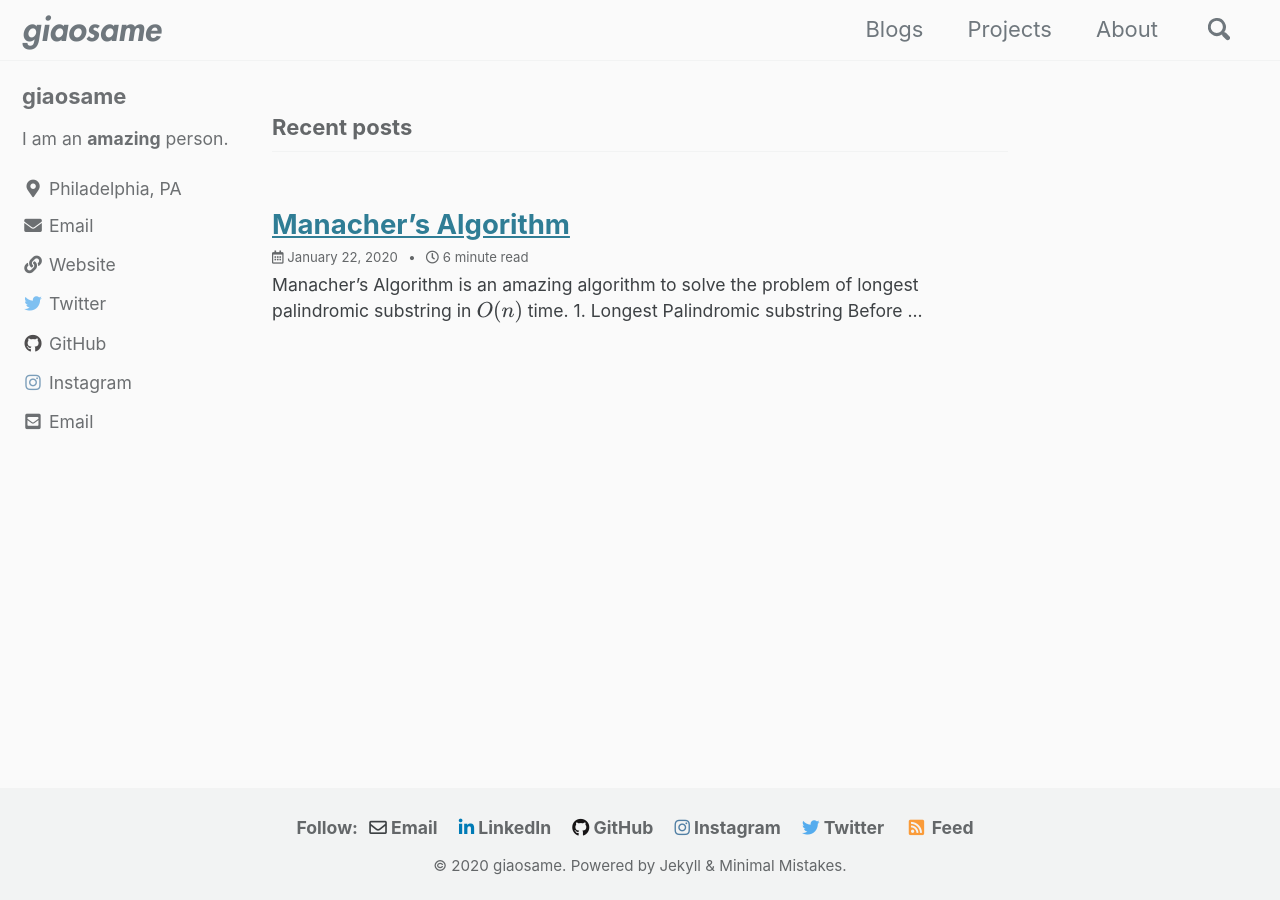
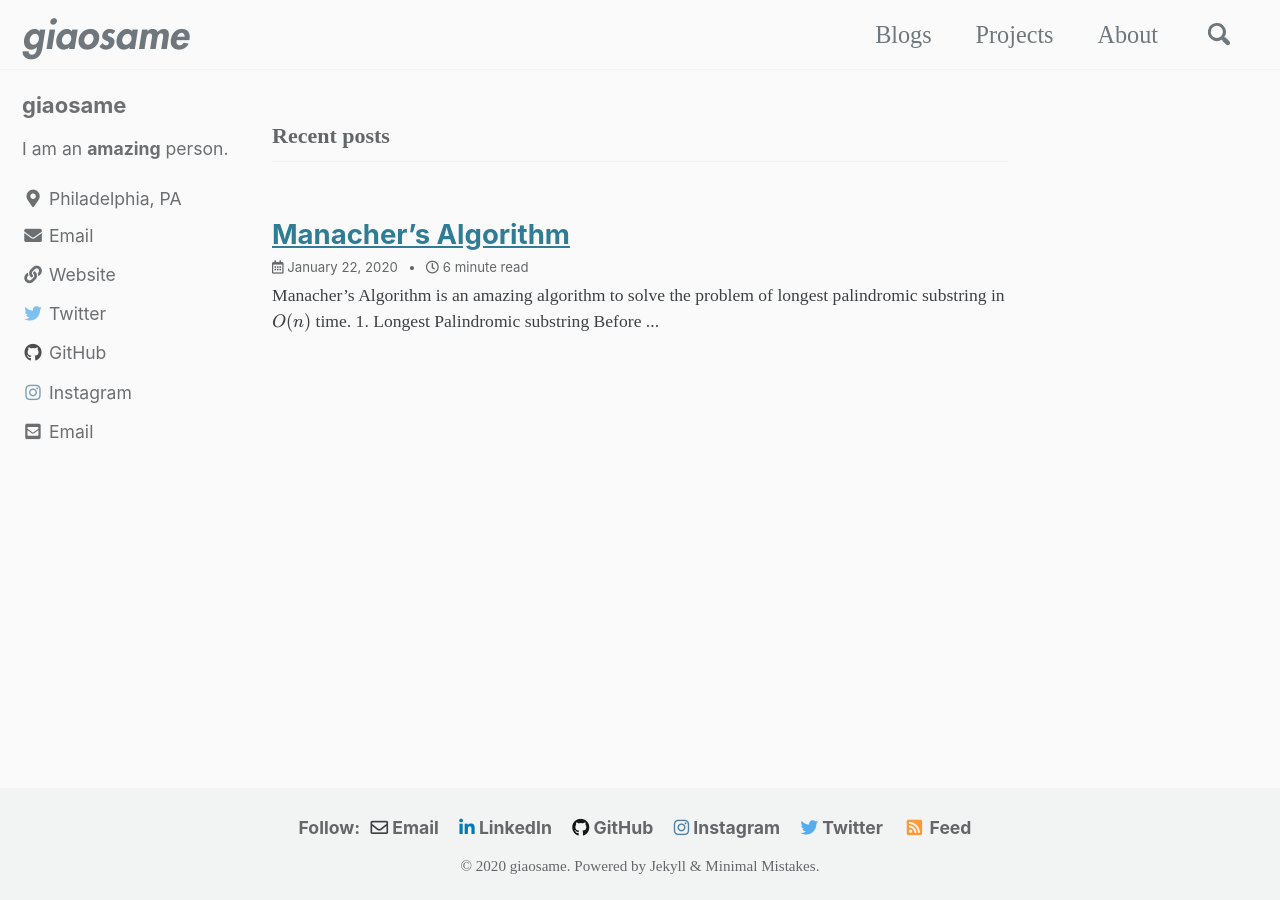
Before and after one commit to giaosame/giaosame.github.io, a Jekyll site: the page built from index.html, in a window 1280 px wide. Built offline with Jekyll 4.4.1, drawn with Linux system fonts in a browser that asks for light colours; cached includes are drawn as plain includes; formulas are drawn with MathJax 3; the list of posts is cut into pages by our own code.

Commit message:
add futura font

```diff
--- a/_sass/minimal-mistakes/_masthead.scss
+++ b/_sass/minimal-mistakes/_masthead.scss
@@ -1,6 +1,10 @@
 /* ==========================================================================
 MASTHEAD
 ========================================================================== */
+@font-face {
+  font-family: FuturaHeavyOblique;
+  src: url("../../assets/fonts/FuturaHeavyOblique.ttf");
+};
 
 .masthead {
   position: relative;
@@ -50,13 +54,8 @@
   -ms-flex-item-align: center;
   align-self: center;
   font-weight: bold;
-  font-size: 1.5em;
+  font-size: 1.8em;
   font-family: FuturaHeavyOblique;
-
-  @font-face {
-    font-family: FuturaHeavyOblique;
-    src: url("../../assets/fonts/FuturaHeavyOblique.ttf");
-  }
 }
 
 .site-subtitle {
@@ -91,6 +90,8 @@
   display: block;
   list-style-type: none;
   white-space: nowrap;
+  font-family: FuturaLight;
+  font-size: 1.1em;
 
   &--lg {
     padding-right: 2em;
--- a/_sass/minimal-mistakes/_variables.scss
+++ b/_sass/minimal-mistakes/_variables.scss
@@ -5,6 +5,12 @@
 /*
    Typography
    ========================================================================== */
+
+
+@font-face {
+     font-family: FuturaLight;
+     src: url("../../assets/fonts/FuturaLight.ttf");
+ };
 
 $doc-font-size: 16 !default;
 
@@ -14,6 +20,7 @@
 
 /* system typefaces */
 $serif: Georgia, Times, serif !default;
+$my-serif: Georgia, Times, serif, FuturaLight !default;
 $sans-serif: -apple-system, BlinkMacSystemFont, "Roboto", "Segoe UI",
   "Helvetica Neue", "Lucida Grande", Arial, sans-serif !default;
 $monospace: Monaco, Consolas, "Lucida Console", monospace !default;
@@ -29,8 +36,8 @@
 $calisto: "Calisto MT", serif !default;
 $garamond: Garamond, serif !default;
 
-$global-font-family: $sans-serif !default;
-$header-font-family: $sans-serif !default;
+$global-font-family: FuturaLight !default;
+$header-font-family: FuturaLight !default;
 $caption-font-family: $serif !default;
 
 /* type scale */
```
Also changed, not shown: assets/fonts/FuturaLight.ttf (added).
